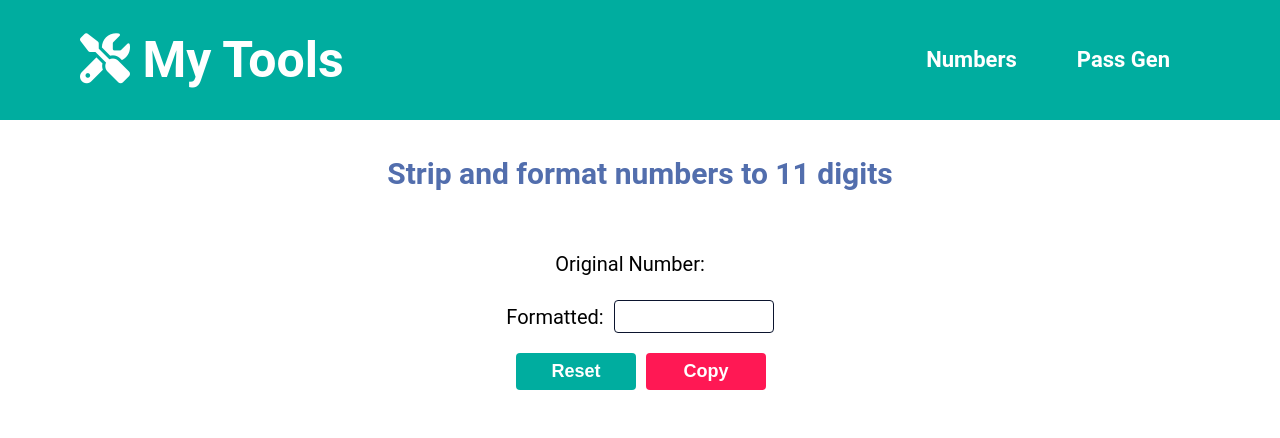
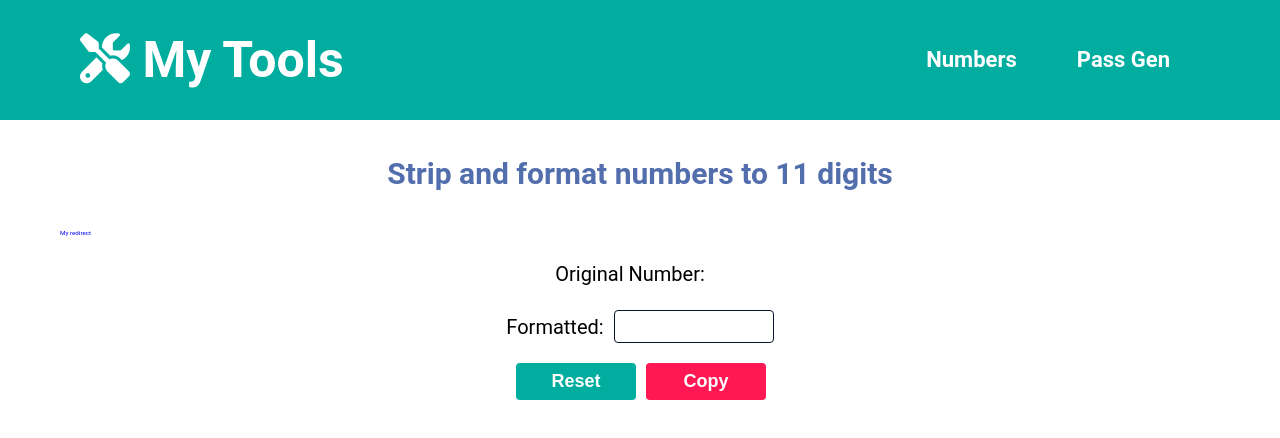
Before and after one commit to MelvinPeepers/tools, a React (Create React App) app in the folder my-app/: page / in a window 1280 px wide. Shown: the top 438 px of the page. Built offline with nearby package versions, Linux system fonts and the light colour scheme.

Commit message:
Update Numbers.js

```diff
--- a/my-app/src/components/pages/numbers/Numbers.js
+++ b/my-app/src/components/pages/numbers/Numbers.js
@@ -30,6 +30,7 @@ const Numbers = () => {
     <Fragment>
       <div className='header-secondary'>
         <h2>Strip and format numbers to 11 digits</h2>
+        <a href='/netlify/anything' rel='noreferrer' target='_blank'>My redirect</a>
 
         <div className='container-numbers'>
             <ul>
```
